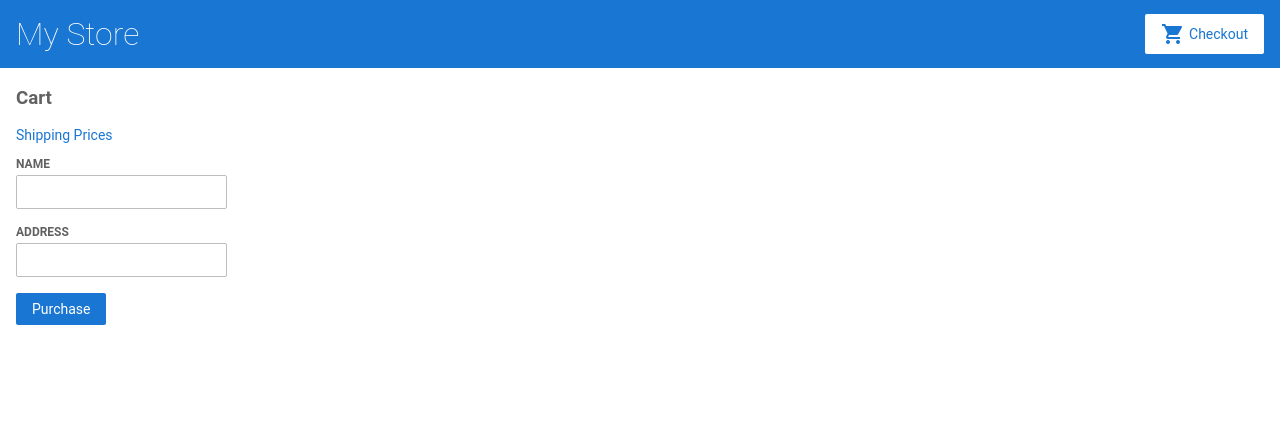
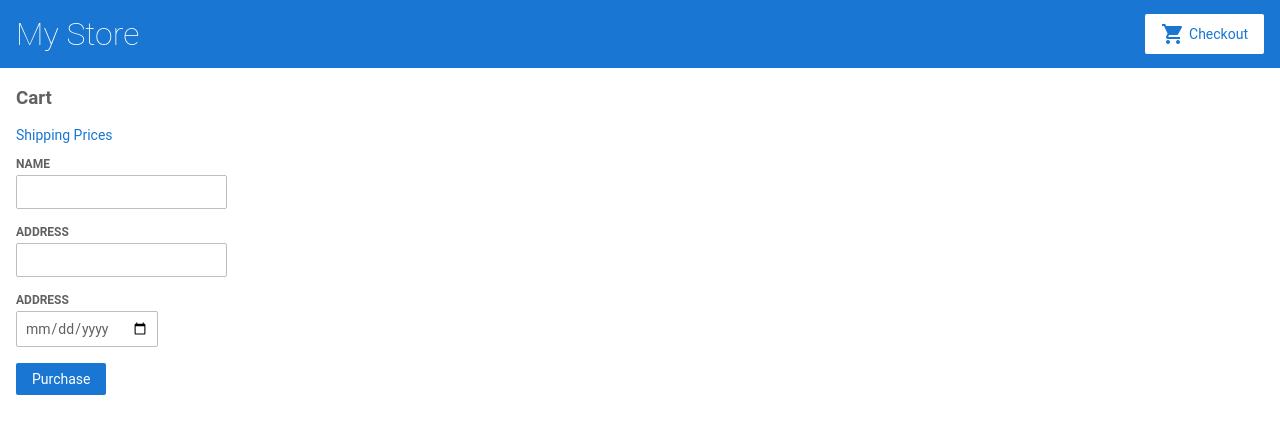
Before and after one commit to bryanpmk/angular-test, an Angular app: page /cart in a window 1280 px wide. Shown: the top 434 px of the page. Built offline with nearby package versions, Linux system fonts and the light colour scheme.

Commit message:
2 files modified

```diff
--- a/src/app/cart/cart.component.html
+++ b/src/app/cart/cart.component.html
@@ -25,6 +25,13 @@
     <input id="address" type="text" formControlName="address">
   </div>
 
+  <div>
+    <label for="date">
+      Address
+    </label>
+    <input id="date" type="date" formControlName="date">
+  </div>
+
   <button class="button" type="submit">Purchase</button>
 
 </form>
--- a/src/app/cart/cart.component.ts
+++ b/src/app/cart/cart.component.ts
@@ -18,7 +18,8 @@ export class CartComponent implements OnInit {
   ) {
     this.checkoutForm = this.formBuilder.group({
       name: '',
-      address: ''
+      address: '',
+      date: ''
     });
   }
 
```
